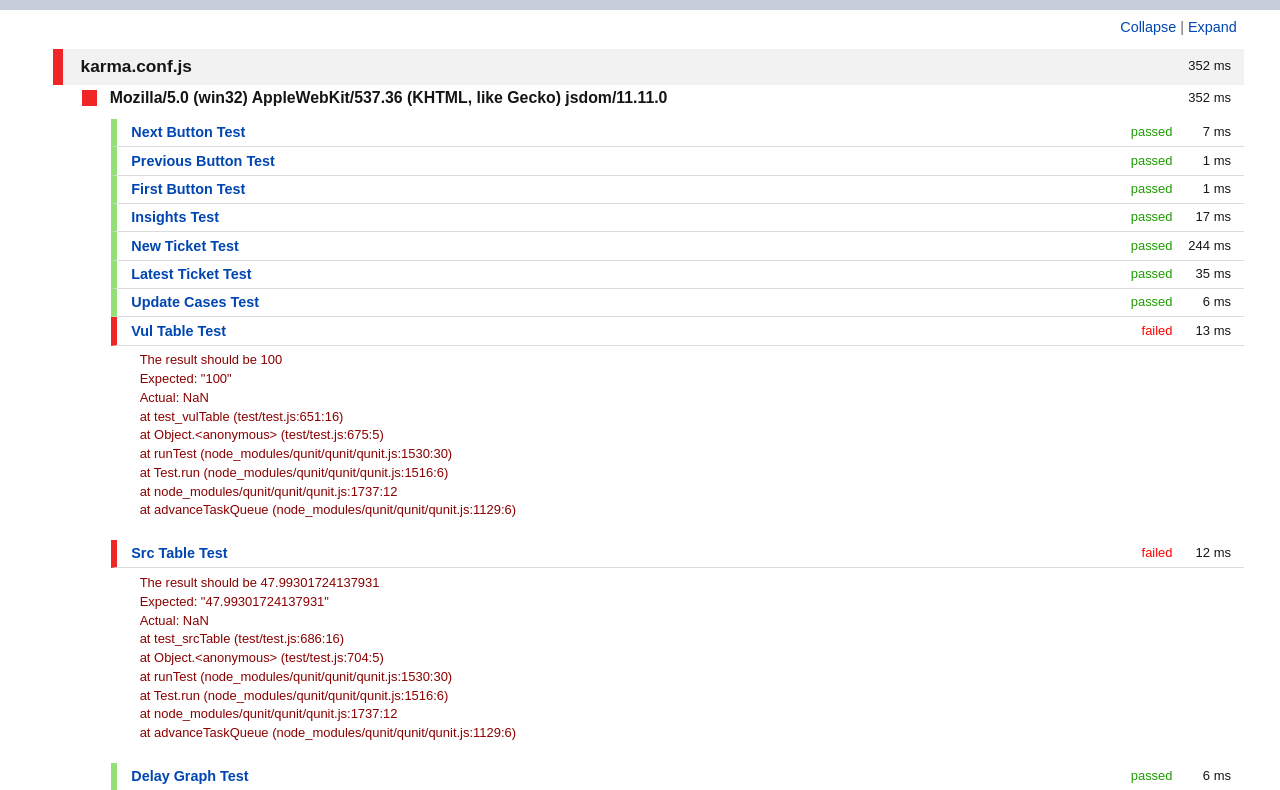
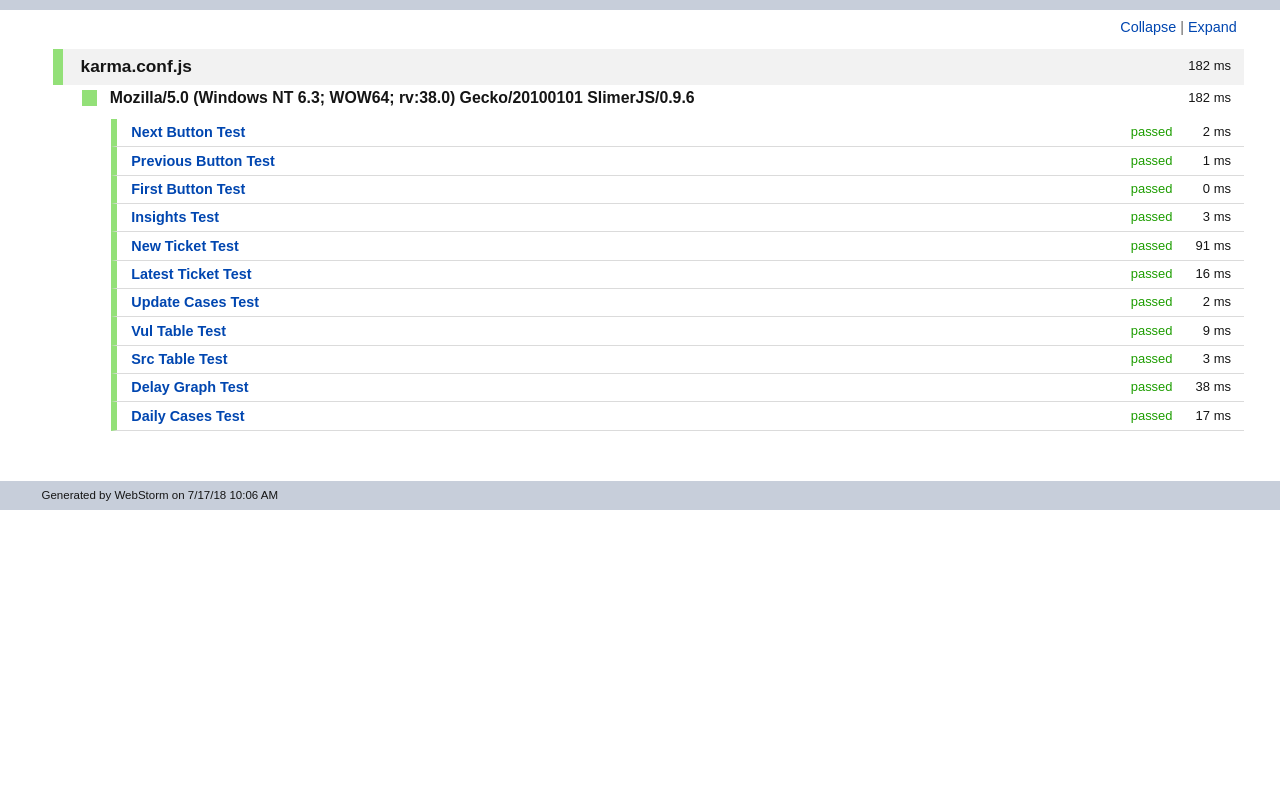
Before and after one commit to mwa28/DataConsult-Testing, a website: page Test Results - Start.html in a window 1280 px wide. Shown: the part 70-860 px from the top of the page. After the commit the page ends 800 px from the top, so only its background shows below. Drawn offline with Linux system fonts and the light colour scheme.

Commit message:
updated test results

```diff
--- a/Test Results - Start.html
+++ b/Test Results - Start.html
@@ -572,8 +572,8 @@ jQuery.cookie = function(name, value, options) {
 <body>
 <div id="container">
 <div id="header">
-<div class="time" xmlns="">352 ms</div>
-<h1>Start: <strong><span class="total" xmlns="http://www.w3.org/1999/xhtml">11 total, </span><span class="failed">3 failed, </span><span class="passed">8 passed</span></strong>
+<div class="time" xmlns="">182 ms</div>
+<h1>Start: <strong><span class="total" xmlns="http://www.w3.org/1999/xhtml">11 total, </span><span class="passed">11 passed</span></strong>
 </h1>
 <div id="treecontrol">
 <ul>
@@ -589,19 +589,19 @@ jQuery.cookie = function(name, value, options) {
 </div>
 <div id="content">
 <ul id="tree">
-<li xmlns="" class="level top failed open">
+<li xmlns="" class="level top open">
 <span><em class="time">
-<div class="time">352 ms</div>
+<div class="time">182 ms</div>
 </em>karma.conf.js</span>
 <ul>
-<li class="level suite failed open">
+<li class="level suite open">
 <span><em class="time">
-<div class="time">352 ms</div>
-</em>Mozilla/5.0 (win32) AppleWebKit/537.36 (KHTML, like Gecko) jsdom/11.11.0</span>
+<div class="time">182 ms</div>
+</em>Mozilla/5.0 (Windows NT 6.3; WOW64; rv:38.0) Gecko/20100101 SlimerJS/0.9.6</span>
 <ul>
 <li class="level test">
 <span><em class="time">
-<div class="time">7 ms</div>
+<div class="time">2 ms</div>
 </em><em class="status">passed</em>Next Button Test</span>
 </li>
 <li class="level test">
@@ -611,68 +611,48 @@ jQuery.cookie = function(name, value, options) {
 </li>
 <li class="level test">
 <span><em class="time">
-<div class="time">1 ms</div>
+<div class="time">0 ms</div>
 </em><em class="status">passed</em>First Button Test</span>
 </li>
 <li class="level test">
 <span><em class="time">
-<div class="time">17 ms</div>
+<div class="time">3 ms</div>
 </em><em class="status">passed</em>Insights Test</span>
 </li>
 <li class="level test">
 <span><em class="time">
-<div class="time">244 ms</div>
+<div class="time">91 ms</div>
 </em><em class="status">passed</em>New Ticket Test</span>
 </li>
 <li class="level test">
 <span><em class="time">
-<div class="time">35 ms</div>
+<div class="time">16 ms</div>
 </em><em class="status">passed</em>Latest Ticket Test</span>
 </li>
 <li class="level test">
 <span><em class="time">
-<div class="time">6 ms</div>
+<div class="time">2 ms</div>
 </em><em class="status">passed</em>Update Cases Test</span>
-</li>
-<li class="level test failed open">
-<span><em class="time">
-<div class="time">13 ms</div>
-</em><em class="status">failed</em>Vul Table Test</span>
-<ul>
-<li class="text">
-<span class="stderr">	The result should be 100<br/>	Expected: &quot;100&quot;<br/>	Actual: NaN<br/>	    at test_vulTable (test/test.js:651:16)<br/>	    at Object.&lt;anonymous&gt; (test/test.js:675:5)<br/>	    at runTest (node_modules/qunit/qunit/qunit.js:1530:30)<br/>	    at Test.run (node_modules/qunit/qunit/qunit.js:1516:6)<br/>	    at node_modules/qunit/qunit/qunit.js:1737:12<br/>	    at advanceTaskQueue (node_modules/qunit/qunit/qunit.js:1129:6)<br/>	<br/></span>
-</li>
-</ul>
-</li>
-<li class="level test failed open">
-<span><em class="time">
-<div class="time">12 ms</div>
-</em><em class="status">failed</em>Src Table Test</span>
-<ul>
-<li class="text">
-<span class="stderr">	The result should be 47.99301724137931<br/>	Expected: &quot;47.99301724137931&quot;<br/>	Actual: NaN<br/>	    at test_srcTable (test/test.js:686:16)<br/>	    at Object.&lt;anonymous&gt; (test/test.js:704:5)<br/>	    at runTest (node_modules/qunit/qunit/qunit.js:1530:30)<br/>	    at Test.run (node_modules/qunit/qunit/qunit.js:1516:6)<br/>	    at node_modules/qunit/qunit/qunit.js:1737:12<br/>	    at advanceTaskQueue (node_modules/qunit/qunit/qunit.js:1129:6)<br/>	<br/></span>
-</li>
-</ul>
 </li>
 <li class="level test">
 <span><em class="time">
-<div class="time">6 ms</div>
+<div class="time">9 ms</div>
+</em><em class="status">passed</em>Vul Table Test</span>
+</li>
+<li class="level test">
+<span><em class="time">
+<div class="time">3 ms</div>
+</em><em class="status">passed</em>Src Table Test</span>
+</li>
+<li class="level test">
+<span><em class="time">
+<div class="time">38 ms</div>
 </em><em class="status">passed</em>Delay Graph Test</span>
-<ul>
-<li class="text">
-<span class="stdout">&#39;Failed to create chart: can&#39;t acquire context from the given item&#39;<br/></span>
 </li>
-</ul>
-</li>
-<li class="level test failed open">
+<li class="level test">
 <span><em class="time">
-<div class="time">10 ms</div>
-</em><em class="status">failed</em>Daily Cases Test</span>
-<ul>
-<li class="text">
-<span class="stderr">	Died on test #1     at test/test.js:744:7<br/>	    at Script.runInContext (vm.js:102:20)<br/>	    at Object.runInContext (vm.js:280:6)<br/>	    at processJavaScript (C:\Users\mOh\Documents\GitExtensions\DataConsult-Testing\node_modules\jsdom\lib\jsdom\living\nodes\HTMLScriptElement-impl.js:190:10)<br/>	    at HTMLScriptElementImpl._innerEval (C:\Users\mOh\Documents\GitExtensions\DataConsult-Testing\node_modules\jsdom\lib\jsdom\living\nodes\HTMLScriptElement-impl.js:122:5)<br/>	    at C:\Users\mOh\Documents\GitExtensions\DataConsult-Testing\node_modules\jsdom\lib\jsdom\browser\resource-loader.js:31:22<br/>	    at Object.check (C:\Users\mOh\Documents\GitExtensions\DataConsult-Testing\node_modules\jsdom\lib\jsdom\living\nodes\Document-impl.js:76:11): Cannot read property &#39;length&#39; of null<br/>	TypeError: Cannot read property &#39;length&#39; of null<br/>	    at Object.acquireContext (app/Chart.js:10847:19)<br/>	    at Chart.construct (app/Chart.js:3895:27)<br/>	    at new Chart (app/Chart.js:6215:8)<br/>	    at dailyCases (app/app.js:309:21)<br/>	    at test_dailyCases (test/test.js:764:9)<br/>	    at Object.&lt;anonymous&gt; (test/test.js:771:5)<br/>	    at runTest (node_modules/qunit/qunit/qunit.js:1530:30)<br/>	    at Test.run (node_modules/qunit/qunit/qunit.js:1516:6)<br/>	    at node_modules/qunit/qunit/qunit.js:1737:12<br/>	    at advanceTaskQueue (node_modules/qunit/qunit/qunit.js:1129:6)<br/>	<br/></span>
-</li>
-</ul>
+<div class="time">17 ms</div>
+</em><em class="status">passed</em>Daily Cases Test</span>
 </li>
 </ul>
 </li>
@@ -682,7 +662,7 @@ jQuery.cookie = function(name, value, options) {
 </div>
 </div>
 <div id="footer">
-<p>Generated by WebStorm on 7/6/18 1:28 PM</p>
+<p>Generated by WebStorm on 7/17/18 10:06 AM</p>
 </div>
 </body>
 </html>
```
